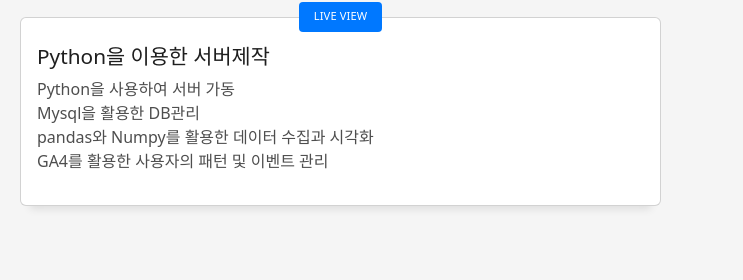
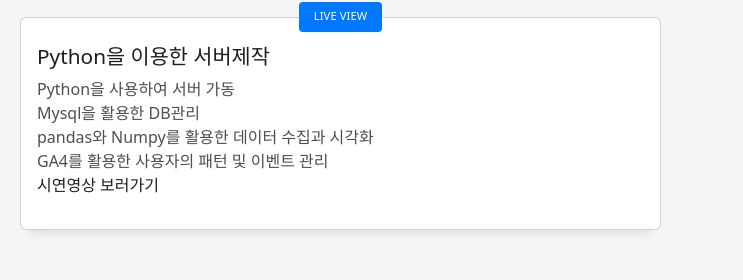
Before and after one commit to Carpking93/Carpking93.github.io, a plain HTML site: page index.html in a window 1280 px wide. Shown: the part 1718-1998 px from the top of the page, 537-1280 px from the left. Drawn offline with Linux system fonts and the light colour scheme.

Commit message:
23.11.09

```diff
--- a/index.html
+++ b/index.html
@@ -191,7 +191,7 @@
                   Mysql을 활용한 DB관리<br>
                   pandas와 Numpy를 활용한 데이터 수집과 시각화<br>
                   GA4를 활용한 사용자의 패턴 및 이벤트 관리<br>
-                  <a href="https://www.youtube.com/watch?v=YgkAKM7Al34"></a>
+                  <a href="https://www.youtube.com/watch?v=YgkAKM7Al34" target="_blank">시연영상 보러가기</a>
                 </p>
                 <div class="card-category-box">
                   <div class="card-category">
```
